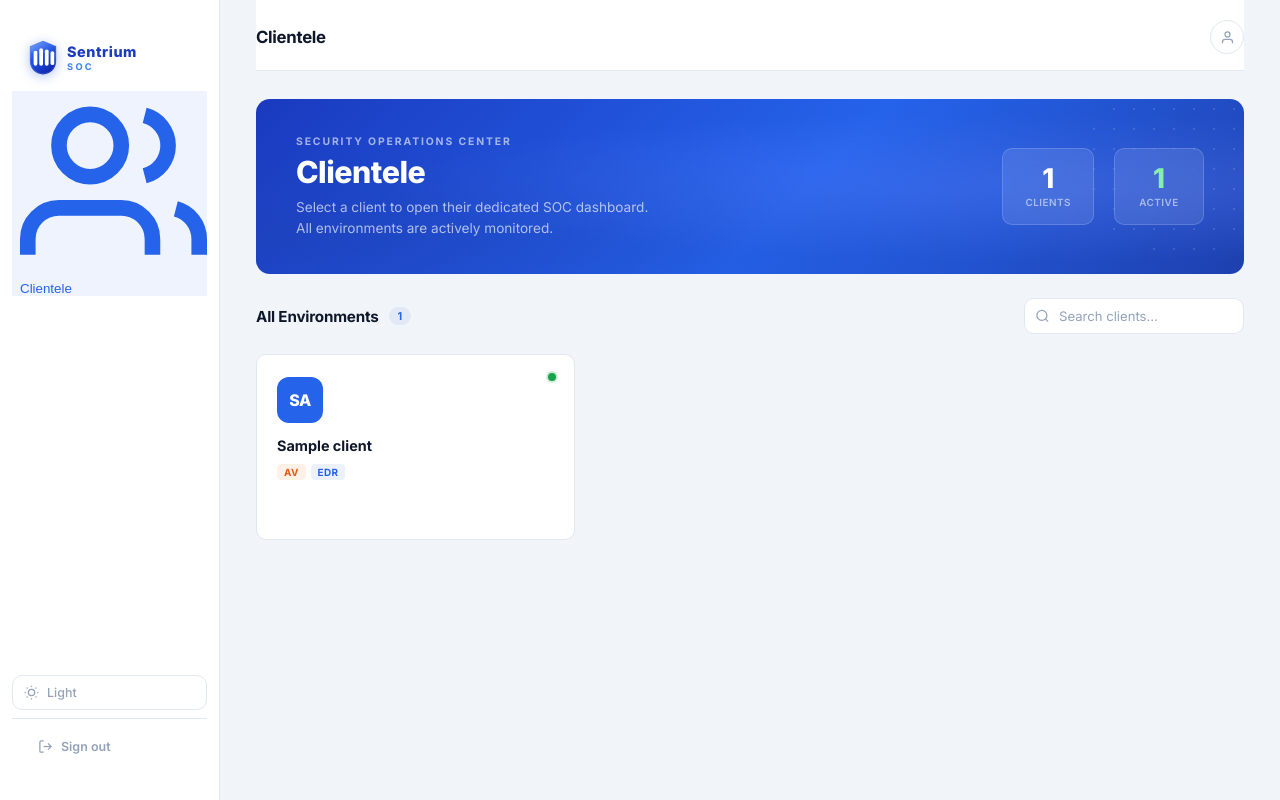
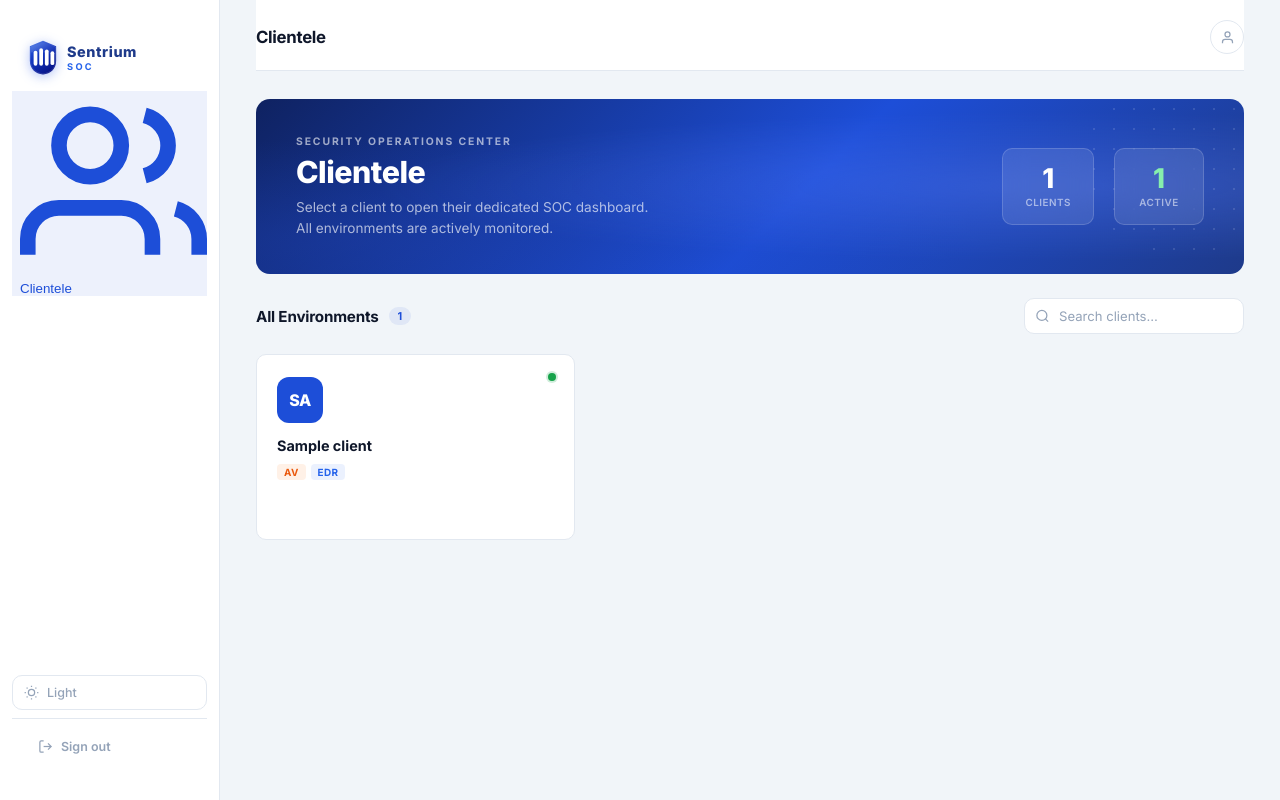
Before and after one commit to Olympiusss/Automation, a FastAPI app: template soc_dashboard/templates/analyst.html in a window 1280 px wide. Run offline with FastAPI, Linux system fonts and the light colour scheme; the template is opened without the code that fills it: most values are stand-ins (such as "Sample title", 1, 10 or a date in 2020); some libraries are stand-ins or nearby versions.

Commit message:
style: darker blue palette — deep navy (#1E3A8A/#1D4ED8) across all templates and CSS

```diff
--- a/soc_dashboard/static/css/dashboard.css
+++ b/soc_dashboard/static/css/dashboard.css
@@ -18,9 +18,9 @@
     --text-muted:     #94A3B8;
     --text-inverse:   #FFFFFF;
 
-    --accent:       #2563EB;
-    --accent-light: #3B82F6;
-    --accent-dim:   rgba(37,99,235,0.08);
+    --accent:       #1D4ED8;
+    --accent-light: #2563EB;
+    --accent-dim:   rgba(29,78,216,0.08);
 
     --severity-critical: #DC2626;
     --severity-high:     #EA580C;
@@ -984,14 +984,14 @@ html { scroll-behavior: smooth; }
     font-size: 0.9rem;
     font-weight: 800;
     letter-spacing: 0.04em;
-    color: #1A3ABF;
+    color: #1E3A8A;
     line-height: 1.1;
 }
 .brand-soc {
     font-size: 0.58rem;
     font-weight: 700;
     letter-spacing: 0.25em;
-    color: #3B82F6;
+    color: #2563EB;
     text-transform: uppercase;
     margin-top: 2px;
 }
@@ -1006,14 +1006,14 @@ html { scroll-behavior: smooth; }
     font-size: 1.3rem;
     font-weight: 800;
     letter-spacing: 0.03em;
-    color: #1A3ABF;
+    color: #1E3A8A;
     line-height: 1.1;
 }
 .lw-soc {
     font-size: 0.65rem;
     font-weight: 700;
     letter-spacing: 0.3em;
-    color: #3B82F6;
+    color: #2563EB;
     text-transform: uppercase;
     margin-top: 2px;
 }
--- a/soc_dashboard/templates/analyst.html
+++ b/soc_dashboard/templates/analyst.html
@@ -15,7 +15,7 @@
 
 /* ── hero band ── */
 .clientele-hero {
-    background: linear-gradient(135deg, #1A3ABF 0%, #2563EB 55%, #1E40AF 100%);
+    background: linear-gradient(135deg, #0F2261 0%, #1D4ED8 55%, #1E3A8A 100%);
     border-radius: var(--radius-lg);
     padding: 36px 40px;
     margin: 28px 0 24px;
@@ -166,13 +166,13 @@
     position: absolute;
     top: 0; left: 0; right: 0;
     height: 3px;
-    background: linear-gradient(90deg, #2563EB, #3B82F6);
+    background: linear-gradient(90deg, #1D4ED8, #2563EB);
     opacity: 0;
     transition: opacity 0.2s ease;
 }
 .client-card:hover {
-    border-color: #2563EB;
-    box-shadow: 0 8px 28px rgba(37,99,235,0.12), 0 2px 8px rgba(0,0,0,0.06);
+    border-color: #1D4ED8;
+    box-shadow: 0 8px 28px rgba(29,78,216,0.14), 0 2px 8px rgba(0,0,0,0.06);
     transform: translateY(-2px);
 }
 .client-card:hover::before { opacity: 1; }
@@ -290,9 +290,9 @@
   <svg class="brand-shield" viewBox="0 0 48 56" fill="none" xmlns="http://www.w3.org/2000/svg" aria-hidden="true">
   <defs>
     <linearGradient id="sg" x1="0" y1="0" x2="0.6" y2="1">
-      <stop offset="0%" stop-color="#5B8EF8"/>
-      <stop offset="45%" stop-color="#2154E8"/>
-      <stop offset="100%" stop-color="#1029B0"/>
+      <stop offset="0%" stop-color="#3B6FE8"/>
+      <stop offset="45%" stop-color="#1438C2"/>
+      <stop offset="100%" stop-color="#08158A"/>
     </linearGradient>
     <linearGradient id="sg2" x1="0" y1="0" x2="1" y2="1">
       <stop offset="0%" stop-color="rgba(255,255,255,0.30)"/>
@@ -393,7 +393,7 @@
     {% for c in clients %}
     <a class="client-card" href="/client/{{ c }}" data-name="{{ c|lower }}" title="Open {{ c }} dashboard">
       <div class="card-status"></div>
-      <div class="card-avatar" style="background:{{ loop.cycle('#2563EB','#7C3AED','#DB2777','#DC2626','#D97706','#16A34A','#0891B2','#EA580C') }};">{{ c[:2]|upper }}</div>
+      <div class="card-avatar" style="background:{{ loop.cycle('#1D4ED8','#7C3AED','#DB2777','#DC2626','#D97706','#16A34A','#0E7490','#EA580C') }};">{{ c[:2]|upper }}</div>
       <div class="card-name">{{ c }}</div>
       <div class="card-pills">
         <span class="card-pill card-pill-av">AV</span>
--- a/soc_dashboard/templates/clients.html
+++ b/soc_dashboard/templates/clients.html
@@ -21,9 +21,9 @@
   <svg class="brand-shield" viewBox="0 0 48 56" fill="none" xmlns="http://www.w3.org/2000/svg" aria-hidden="true">
   <defs>
     <linearGradient id="sg" x1="0" y1="0" x2="0.6" y2="1">
-      <stop offset="0%" stop-color="#5B8EF8"/>
-      <stop offset="45%" stop-color="#2154E8"/>
-      <stop offset="100%" stop-color="#1029B0"/>
+      <stop offset="0%" stop-color="#3B6FE8"/>
+      <stop offset="45%" stop-color="#1438C2"/>
+      <stop offset="100%" stop-color="#08158A"/>
     </linearGradient>
     <linearGradient id="sg2" x1="0" y1="0" x2="1" y2="1">
       <stop offset="0%" stop-color="rgba(255,255,255,0.30)"/>
--- a/soc_dashboard/templates/index.html
+++ b/soc_dashboard/templates/index.html
@@ -54,9 +54,9 @@
   <svg class="brand-shield" viewBox="0 0 48 56" fill="none" xmlns="http://www.w3.org/2000/svg" aria-hidden="true">
   <defs>
     <linearGradient id="sg" x1="0" y1="0" x2="0.6" y2="1">
-      <stop offset="0%" stop-color="#5B8EF8"/>
-      <stop offset="45%" stop-color="#2154E8"/>
-      <stop offset="100%" stop-color="#1029B0"/>
+      <stop offset="0%" stop-color="#3B6FE8"/>
+      <stop offset="45%" stop-color="#1438C2"/>
+      <stop offset="100%" stop-color="#08158A"/>
     </linearGradient>
     <linearGradient id="sg2" x1="0" y1="0" x2="1" y2="1">
       <stop offset="0%" stop-color="rgba(255,255,255,0.30)"/>
```
Also changed, not shown: soc_dashboard/templates/login.html (+11 -11 lines).
